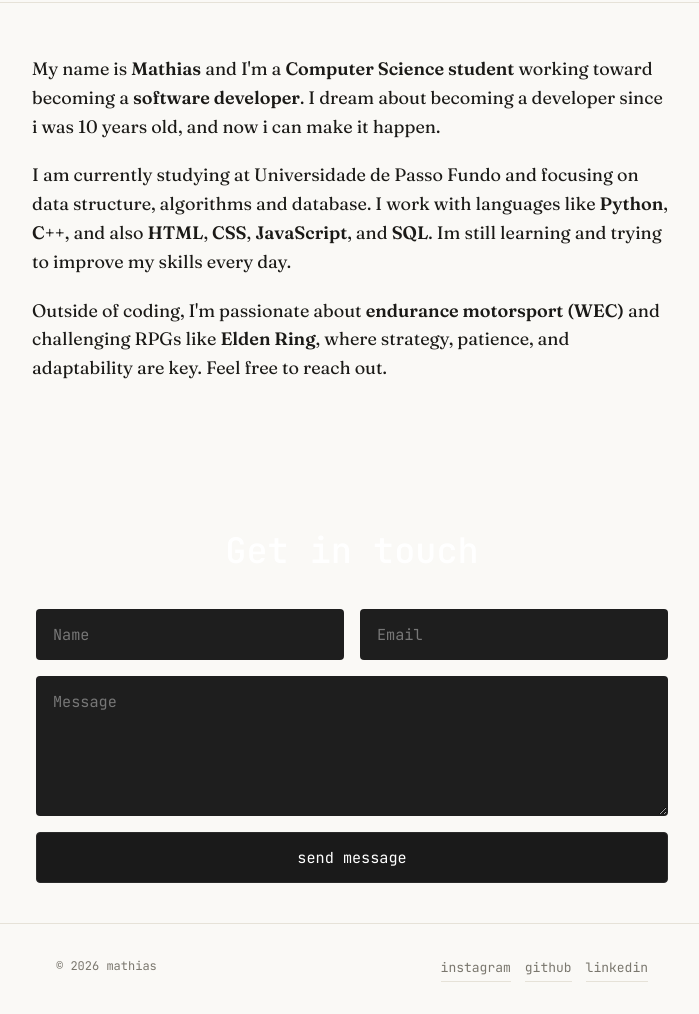
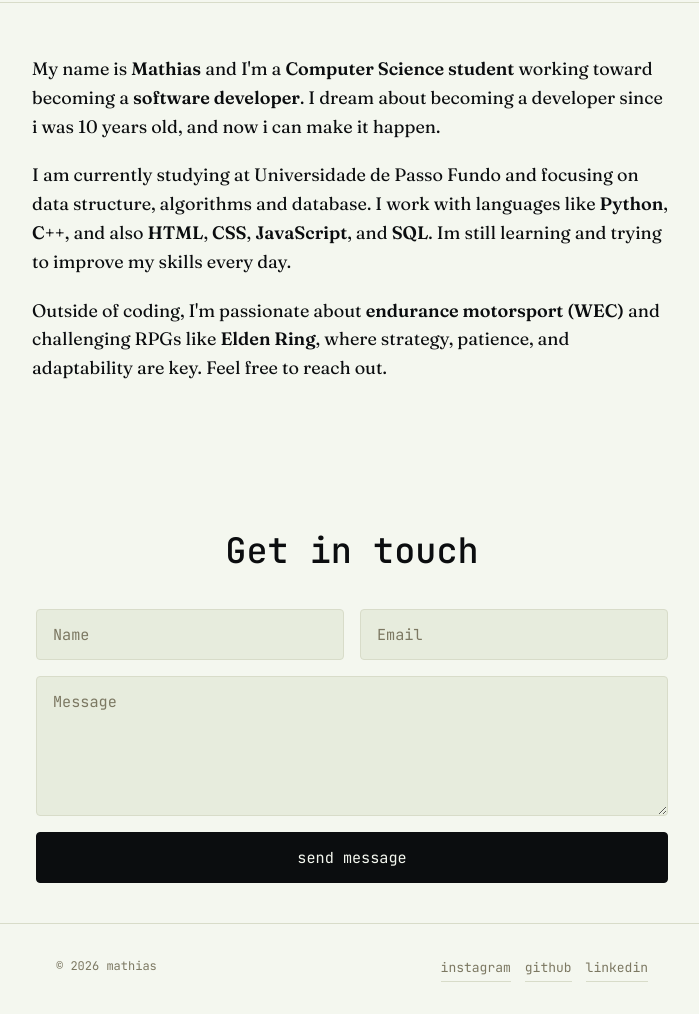
Before and after one commit to mathiasdavilaa/mathiasdavilaa.github.io, a plain HTML site: page about.html in a window 1280 px wide. Shown: the part 338-1352 px from the top of the page, without its empty margins (288-987 px from the left). Drawn offline with Linux system fonts and the light colour scheme.

Commit message:
new colors

```diff
--- a/assets/style.css
+++ b/assets/style.css
@@ -2,14 +2,14 @@
    Tokens
    ========================================================================== */
 :root {
-  --bg: #faf9f6;
-  --bg-raised: #f1efe9;
-  --text: #1b1a17;
-  --muted: #7a776e;
-  --border: #e6e2d8;
-  --invert-bg: #1b1a17;
-  --invert-text: #faf9f6;
-  --accent: #b5482a;
+  --bg: #f4f7ef;
+  --bg-raised: #e7ecdd;
+  --text: #0b0d0f;
+  --muted: #7c7862;
+  --border: #d8dcc9;
+  --invert-bg: #0b0d0f;
+  --invert-text: #f4f7ef;
+  --accent: #587e6d;
 
   --font-serif: "Fraunces", "Iowan Old Style", "Georgia", serif;
   --font-mono: "JetBrains Mono", "SFMono-Regular", "Menlo", monospace;
@@ -21,14 +21,14 @@
 }
 
 html[data-theme="dark"] {
-  --bg: #131210;
-  --bg-raised: #1b1a16;
-  --text: #f2efe8;
-  --muted: #8c897e;
-  --border: #2c2a24;
-  --invert-bg: #f2efe8;
-  --invert-text: #131210;
-  --accent: #e08862;
+  --bg: #05090d;
+  --bg-raised: #101519;
+  --text: #eff4ea;
+  --muted: #9a987f;
+  --border: #22282a;
+  --invert-bg: #eff4ea;
+  --invert-text: #05090d;
+  --accent: #7ba08f;
 }
 
 * { box-sizing: border-box; }
@@ -407,7 +407,7 @@ a:focus-visible, button:focus-visible {
   font-size: 2.2rem;
   font-weight: 500;
   margin-bottom: 30px;
-  color: #ffffff;
+  color: var(--text);
 }
 
 /* Estrutura do Formulário */
@@ -430,11 +430,11 @@ a:focus-visible, button:focus-visible {
 .contact-form input,
 .contact-form textarea {
   width: 100%;
-  background-color: #1e1e1e;
-  border: 1px solid transparent;
+  background-color: var(--bg-raised);
+  border: 1px solid var(--border);
   border-radius: 4px;
   padding: 14px 16px;
-  color: #e0e0e0;
+  color: var(--text);
   font-family: 'JetBrains Mono', monospace;
   font-size: 0.95rem;
   box-sizing: border-box;
@@ -444,14 +444,14 @@ a:focus-visible, button:focus-visible {
 
 .contact-form input::placeholder,
 .contact-form textarea::placeholder {
-  color: #777777;
+  color: var(--muted);
   font-family: 'JetBrains Mono', monospace;
 }
 
 .contact-form input:focus,
 .contact-form textarea:focus {
-  border-color: #444444;
-  background-color: #252525;
+  border-color: var(--accent);
+  background-color: var(--bg-raised);
 }
 
 .contact-form textarea {
@@ -462,20 +462,19 @@ a:focus-visible, button:focus-visible {
 /* Botão Enviar */
 .btn-submit {
   width: 100%;
-  background-color: #1a1a1a;
-  color: #ffffff;
-  border: 1px solid #2a2a2a;
+  background-color: var(--invert-bg);
+  color: var(--invert-text);
+  border: 1px solid var(--invert-bg);
   border-radius: 4px;
   padding: 14px;
   font-family: 'JetBrains Mono', monospace;
   font-size: 0.95rem;
   cursor: pointer;
-  transition: background-color 0.2s ease, border-color 0.2s ease;
+  transition: opacity 0.2s ease;
 }
 
 .btn-submit:hover {
-  background-color: #262626;
-  border-color: #444444;
+  opacity: 0.85;
 }
 
 /* Responsividade para telas menores */
```
